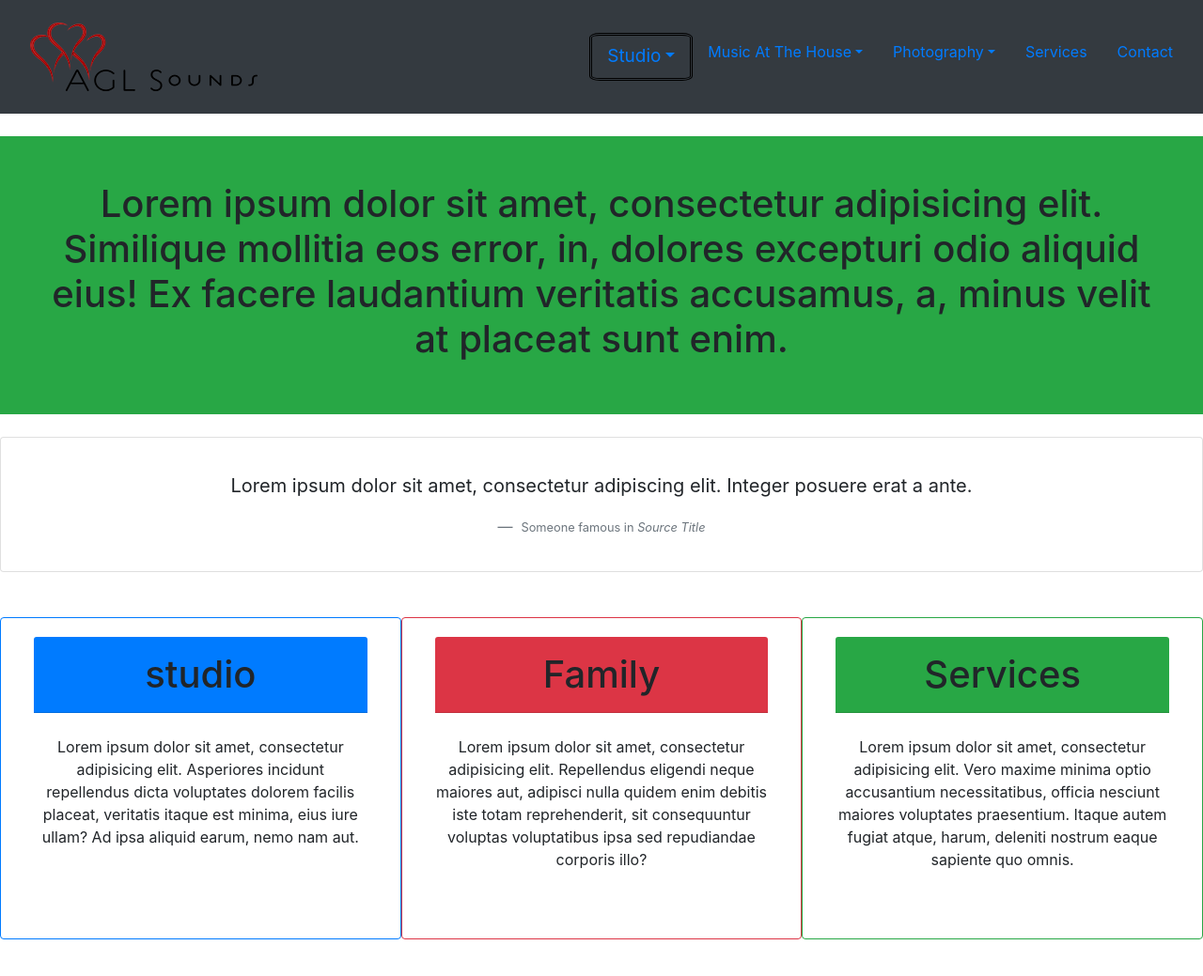
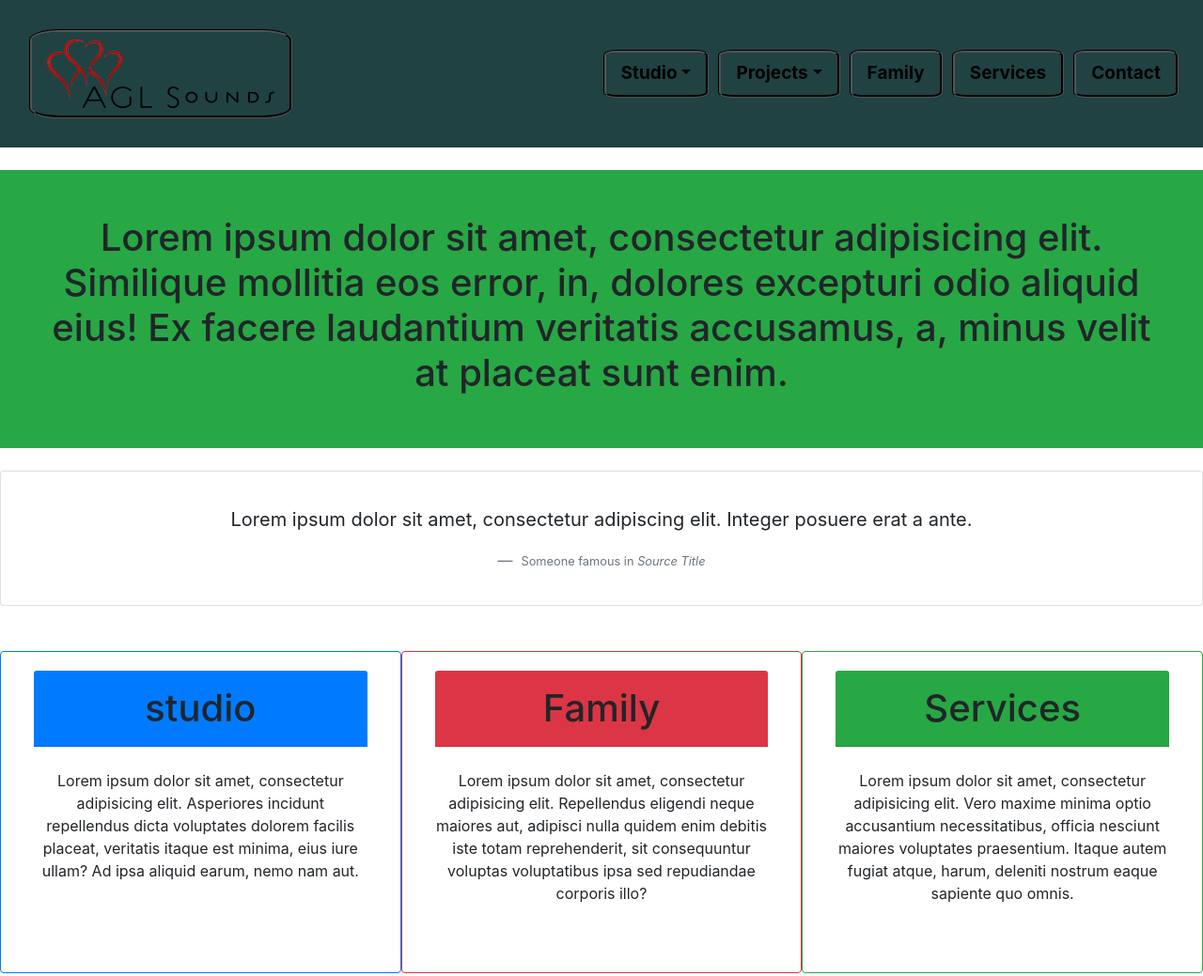
Before and after one commit to altamashmomin/AGL-Sounds, a plain HTML site: page index.html in a window 1280 px wide. Shown: the top 1039 px of the page at 94% size. Drawn offline with nearby package versions, Linux system fonts and the light colour scheme.

Commit message:
changed some transitions on the nav

```diff
--- a/assets/css/style.css
+++ b/assets/css/style.css
@@ -1,6 +1,88 @@
-#studio {
+.AGL {
+    border-color:black;
+    border-style: groove;
+    border-radius: 12%;
+    font-size: 19px;
+    margin: 15px;
+    transition-duration: 1s;
+}
+
+.AGL:hover {
+    background-color: white;
+}
+
+.studio {
+    border-color: black;
+    border-style: groove;
+    border-radius: 12%;
+    font-size: 19px;
+    margin-right: 10px;
+    color: black;
+    font-weight: bolder;
+    transition-duration: 1s;
+}
+
+.studio:hover {
+    background-color: white;
+}
+
+.projects {
+    border-color: black;
+    border-style: groove;
+    border-radius: 12%;
+    font-size: 19px;
+    margin-right: 10px;
+    color: black;
+    font-weight: bolder;
+    transition-duration: 1s;
+}
+
+.projects:hover {
+    background-color: white;
+}
+
+.family {
+    border-color: black;
+    border-style: groove;
+    border-radius: 12%;
+    font-size: 19px;
+    margin-right: 10px;
+    color: black;
+    font-weight: bolder;
+    transition-duration: 1s;
+}
+
+.family:hover {
+    background-color: white;
+}
+
+.services {
     border-color: black;
     border-style: double;
-    border-radius: 10%;
+    border-style: groove;
+    border-radius: 12%;
     font-size: 19px;
+    margin-right: 10px;
+    color: black;
+    font-weight: bolder;
+    transition-duration: 1s;
 }
+
+.services:hover {
+    background-color: white;
+}
+
+.contact {
+    border-color: black;
+    border-style: groove;
+    border-radius: 12%;
+    font-size: 19px;
+    margin-right: 10px;
+    color: black;
+    font-weight: bolder;
+    transition-duration: 1s;
+}
+
+.contact:hover {
+    background-color: white;
+}
--- a/index.html
+++ b/index.html
@@ -16,49 +16,41 @@
   <body>
 
 	<!-- NavBrand AGL Logo-->
-	<ul class="nav-brand nav navbar bg-dark p-3 list-unstyled">
+	<ul class="nav-brand nav navbar p-3 list-unstyled" style="background-color: rgb(32, 66, 66)">
 	   <li class="nav-item">
-		   <a class="nav-link active" href="#"><img src="assets/images/long logo copy.png" alt="AGL sounds"></a>
+		   <a class="nav-link active AGL" href="#"><img src="assets/images/long logo copy.png" alt="AGL sounds"></a>
 		 </li>
 
 	<!-- Rest of NavBar with additional dropdown and menu items-->
 	<ul class="nav nav-bar">
 	   <li class="nav-item dropdown">
-		  <a class="nav-link dropdown-toggle" data-toggle="dropdown" href="#" role="button" aria-haspopup="true" aria-expanded="false" id="studio" >Studio</a>
+		  <a class="nav-link dropdown-toggle studio" data-toggle="dropdown" href="#" role="button" aria-haspopup="true" aria-expanded="false" >Studio</a>
 		  <div class="dropdown-menu">
-			 <a class="dropdown-item" href="#" id="staff">Staff</a>
+			 <a class="dropdown-item" href="#">Gear</a>
 			 <div class="dropdown-divider"></div>
-			 <a class="dropdown-item" href="#" id="gear">Gear</a>
+			 <a class="dropdown-item" href="#">Policies</a>
+	   </li>
+		<li class="nav-item dropdown">
+		  <a class="nav-link dropdown-toggle projects" data-toggle="dropdown" href="#" role="button" aria-haspopup="true" aria-expanded="false">Projects</a>
+		  <div class="dropdown-menu">
+			 <a class="dropdown-item" href="#">Music</a>
 			 <div class="dropdown-divider"></div>
-			 <a class="dropdown-item" href="#" id="workspace">Workspace</a>
+			 <a class="dropdown-item" href="#">Photography</a>
 		  </div>
 	   </li>
 		<li class="nav-item dropdown">
-		  <a class="nav-link dropdown-toggle" data-toggle="dropdown" href="#" role="button" aria-haspopup="true" aria-expanded="false" id="musicathouse">Music At The House</a>
-		  <div class="dropdown-menu">
-			 <a class="dropdown-item" href="#" id="soundsofhouse">Sounds Of The House</a>
-			 <div class="dropdown-divider"></div>
-			 <a class="dropdown-item" href="#" id="onetakesesh">One Take Sessions</a>
-		  </div>
-	   </li>
-		<li class="nav-item dropdown">
-		  <a class="nav-link dropdown-toggle" data-toggle="dropdown" href="#" role="button" aria-haspopup="true" aria-expanded="false" id="photography">Photography</a>
-		  <div class="dropdown-menu">
-			 <a class="dropdown-item" href="#" id="savan">Savan Sekhon Photography</a>
-			 <div class="dropdown-divider"></div>
-			 <a class="dropdown-item" href="#" id="bigbody">Big Body Photography</a>
-		  </div>
+		  <a class="nav-link family" href="#" >Family</a>
 	   </li>
 	   <li class="nav-item">
-		  <a class="nav-link" href="#" id="services">Services</a>
+		  <a class="nav-link services" href="#">Services</a>
 		</li>
 		<li class="nav-item">
-			<a class="nav-link" href="#" id="contact">Contact</a>
+			<a class="nav-link contact" href="#">Contact</a>
 	   </li>
 		</ul>
 	</ul>
 
-	  <!-- Jumbotron/ probably add slideshow scroll animation feature. will require .js // add overlay to jumbotron-->
+	  <!-- Jumbotron/ probably add slideshow scroll animation feature. will require .js // add overlay to jumbotron float bottom right-->
 	  <div class="jumbotron-fluid bg-success my-4 mx-auto p-5 text-center">
 			<h1>Lorem ipsum dolor sit amet, consectetur adipisicing elit. Similique mollitia eos error, in, dolores excepturi odio aliquid eius! Ex facere laudantium veritatis accusamus, a, minus velit at placeat sunt enim.</h1>
 		</div>
@@ -77,15 +69,15 @@
 		<!-- studio/family/services-->
 	  <div class="container-fluid">
 			<div class="row my-5">
-				<div class="card col-lg-4 border-primary">
+				<div class="card col-lg-4 border-primary" id="cardstudio">
 					<div class="card-body">
-						<h1 class="card-header p-3 bg-primary text-center">studio</h1>
+						<h1 class="card-header p-3 bg-primary text-center" >studio</h1>
 						<div class="card-title text-center py-4">
 							<p>Lorem ipsum dolor sit amet, consectetur adipisicing elit. Asperiores incidunt repellendus dicta voluptates dolorem facilis placeat, veritatis itaque est minima, eius iure ullam? Ad ipsa aliquid earum, nemo nam aut.</p>
 						</div>
 					</div>
 				</div>
-				<div class="card col-lg-4 border-danger">
+				<div class="card col-lg-4 border-danger" id="cardfam">
 					<div class="card-body">
 						<h1 class="card-header p-3 bg-danger text-center">Family</h1>
 						<div class="card-title text-center py-4">
@@ -111,7 +103,7 @@
 		   		<a class="nav-link active"><strong>&copy; 2018 <em>altamash momin, doug gallo, ryan hillsinger</em></strong></a>
 	   		</li>
 
-					<ul class="nav nav-bar">
+					<ul class="nav nav-bar" id="icons">
 						<li class="nav-item">
 							<a class="nav-link" href="#"><i class="fab fa-facebook-square fa-2x"></i></a>
 						</li>
```
